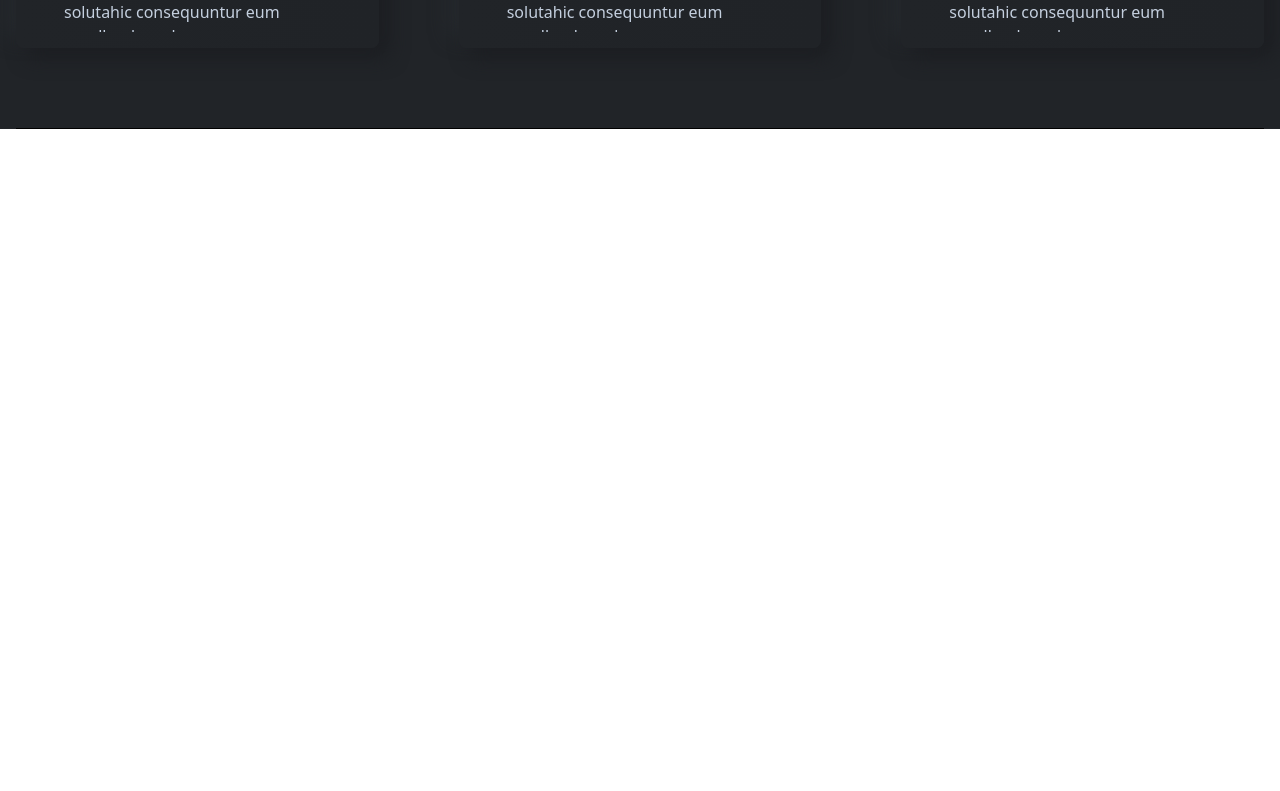
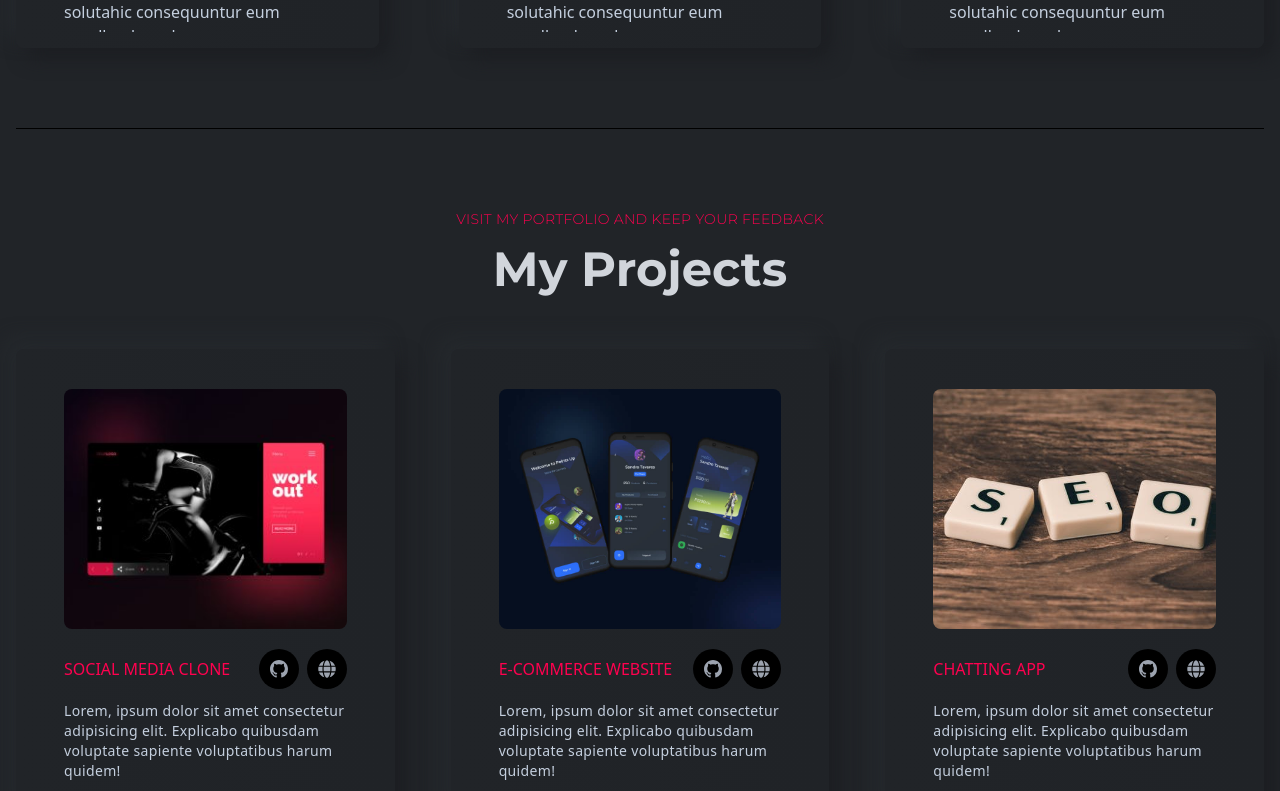
Before and after one commit to m-shehzad455/personel-portfolio, a React (Create React App) app: page / in a window 1280 px wide. Shown: the part 1789-2580 px from the top of the page. Before the commit the page ends 1918 px from the top, so only its background shows below. Built offline with nearby package versions, Linux system fonts and the light colour scheme; the HTML template or start-up script is replaced by a standard one.

Commit message:
update projects section

```diff
--- a/src/App.js
+++ b/src/App.js
@@ -2,6 +2,7 @@
 import Banner from "./components/banner/Banner";
 import Features from "./components/features/Features";
 import Navbar from "./components/navbar/Navbar";
+import Projects from "./components/projects/Projects";
 
 function App() {
   return (
@@ -10,6 +11,7 @@
       <Navbar />
       <Banner />
       <Features />
+      <Projects />
       </div>
     </div>
   );
--- /dev/null
+++ b/src/components/projects/ProjectCard.js
@@ -0,0 +1,39 @@
+import React from 'react'
+import { BsGithub } from "react-icons/bs";
+import { FaGlobe } from "react-icons/fa";
+
+const ProjectCard = ({title,des,src}) => {
+  return (
+    <div className='w-full p-4 xl:px-12 h-auto xl:py-10 rounded-lg shadow-shadowOne flex flex-col bg-gradient-to-r from-bodyColor to-[#202327] group hover:bg-gradient-to-b hover:from-gray-900 hover:gray-900 transition-colors duration-1000'>
+      <div className="w-full h-[80%] overflow-hidden rounded-lg">
+        <img
+          className="w-full h-60 object-cover group-hover:scale-110 duration-300 cursor-pointer"
+          src={src}
+          alt="src"
+        />
+      </div>
+      <div className="w-full mt-5 flex flex-col  gap-6">
+        <div>
+          <div className="flex items-center justify-between">
+            <h3 className="text-base uppercase text-designColor font-normal">
+              {title}
+            </h3>
+            <div className="flex gap-2">
+              <span className="text-lg w-10 h-10 rounded-full bg-black inline-flex justify-center items-center text-gray-400 hover:text-designColor duration-300 cursor-pointer">
+                <BsGithub />
+              </span>
+              <span className="text-lg w-10 h-10 rounded-full bg-black inline-flex justify-center items-center text-gray-400 hover:text-designColor duration-300 cursor-pointer">
+                <FaGlobe />
+              </span>
+            </div>
+          </div>
+          <p className="text-sm tracking-wide mt-3 hover:text-gray-100 duration-300">
+            {des}
+          </p>
+        </div>
+      </div>
+    </div>
+  )
+}
+
+export default ProjectCard
--- /dev/null
+++ b/src/components/projects/Projects.js
@@ -0,0 +1,60 @@
+import React from "react";
+import Title from "../layouts/Title";
+import ProjectCard from "./ProjectCard";
+import { projectOne, projectTwo, projectThree } from "../../assets/index";
+
+const Projects = () => {
+  return (
+    <section
+      id="projects"
+      className="w-full py-20 border-b-[1px] border-b-black"
+    >
+      <div className="flex justify-center items-center text-center">
+        <Title
+          title="VISIT MY PORTFOLIO AND KEEP YOUR FEEDBACK"
+          desc="My Projects"
+        />
+      </div>
+      <div className="grid grid-cols-3 gap-14">
+        <ProjectCard
+          title="SOCIAL MEDIA CLONE"
+          des=" Lorem, ipsum dolor sit amet consectetur adipisicing elit.
+              Explicabo quibusdam voluptate sapiente voluptatibus harum quidem!"
+          src={projectOne}
+        />
+        <ProjectCard
+          title="E-commerce Website"
+          des=" Lorem, ipsum dolor sit amet consectetur adipisicing elit.
+              Explicabo quibusdam voluptate sapiente voluptatibus harum quidem!"
+          src={projectTwo}
+        />
+        <ProjectCard
+          title="Chatting App"
+          des=" Lorem, ipsum dolor sit amet consectetur adipisicing elit.
+              Explicabo quibusdam voluptate sapiente voluptatibus harum quidem!"
+          src={projectThree}
+        />
+        <ProjectCard
+          title="SOCIAL MEDIA CLONE"
+          des=" Lorem, ipsum dolor sit amet consectetur adipisicing elit.
+              Explicabo quibusdam voluptate sapiente voluptatibus harum quidem!"
+          src={projectThree}
+        />
+        <ProjectCard
+          title="E-commerce Website"
+          des=" Lorem, ipsum dolor sit amet consectetur adipisicing elit.
+              Explicabo quibusdam voluptate sapiente voluptatibus harum quidem!"
+          src={projectOne}
+        />
+        <ProjectCard
+          title="Chatting App"
+          des=" Lorem, ipsum dolor sit amet consectetur adipisicing elit.
+              Explicabo quibusdam voluptate sapiente voluptatibus harum quidem!"
+          src={projectTwo}
+        />
+      </div>
+    </section>
+  );
+};
+
+export default Projects;
```
